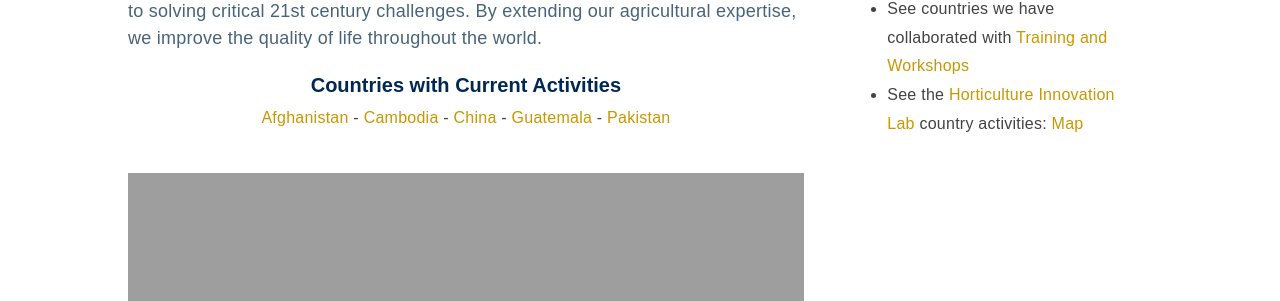
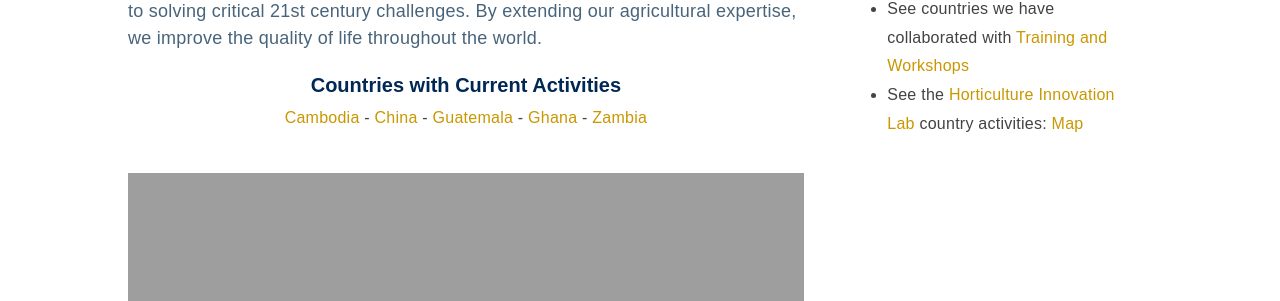
Before and after one commit to ucdavis/ip, a Jekyll site: the page built from about/where-we-work.html, in a window 1280 px wide. Shown: the part 217-518 px from the top of the page. Built offline with Jekyll 4.4.1, drawn with Linux system fonts in a browser that asks for light colours; nearby versions of some CDN libraries.

Commit message:
where we work edits

```diff
--- a/about/where-we-work.html
+++ b/about/where-we-work.html
@@ -10,7 +10,7 @@ search: true
 
 
     <h3 class="t-center">Countries with Current Activities</h3>
-    <p class="t-center" class="countrylist"> <a href="/countries/afghanistan">Afghanistan</a> - <a href="/countries/cambodia">Cambodia</a> - <a href="/countries/china">China</a> - <a href="/countries/guatemala">Guatemala</a> - <a href="/countries/pakistan">Pakistan</a><br><br>
+    <p class="t-center" class="countrylist"><!--<a href="/countries/afghanistan">Afghanistan</a>--><a href="/countries/cambodia">Cambodia</a> - <a href="/countries/china">China</a> - <a href="/countries/guatemala">Guatemala</a> - <a href="/projects/RING">Ghana</a> - <a href="/projects/ingenaes">Zambia</a><!-- <a href="/countries/pakistan">Pakistan</a>--><br><br>
 
     <div class="imagewrapper imagewrapper--fullwidth">
         <a href="#" data-featherlight="#mylightbox">
```
